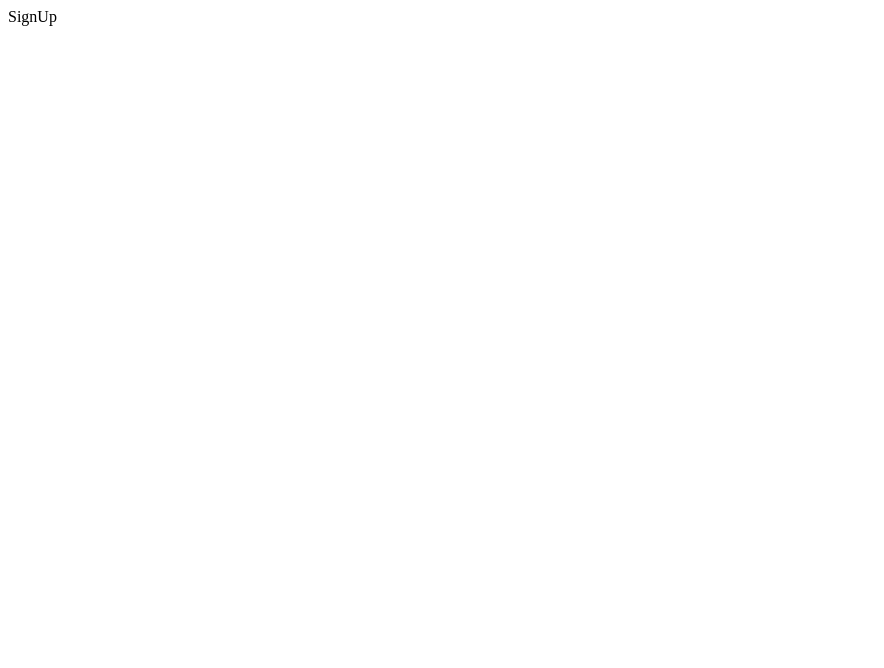
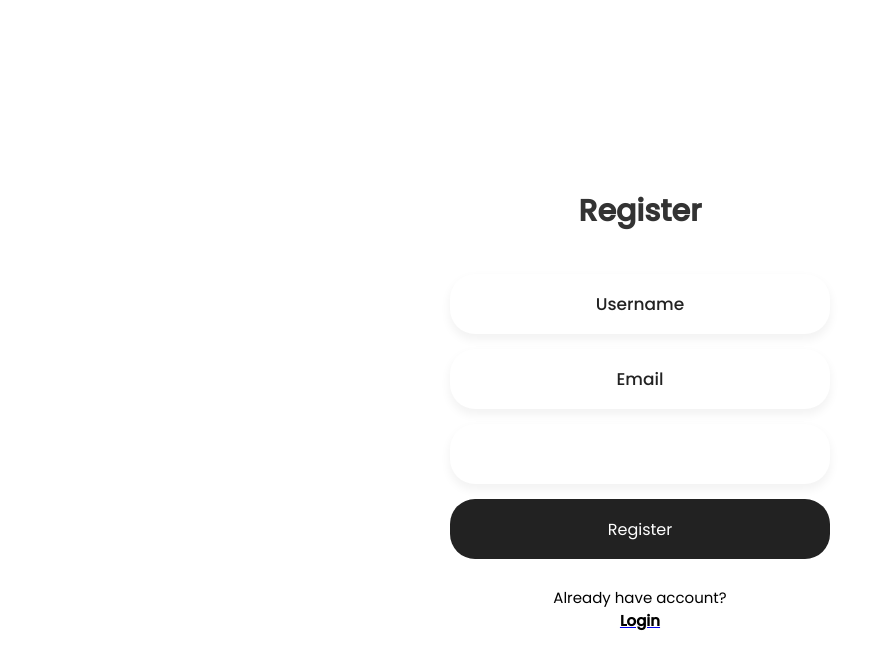
Before and after one commit to russellandrady/hotel_management_system, a React (Vite) app in the folder client/: page /sign-up in a window 1280 px wide. Shown: the top 668 px of the page, without its empty margins (0-884 px from the left). Built offline with nearby package versions, Linux system fonts and the light colour scheme.

Commit message:
front end for sign up is implemented

```diff
--- a/client/src/pages/SignIn.jsx
+++ b/client/src/pages/SignIn.jsx
@@ -1,7 +1,41 @@
-
+import "../styles/style_for_login.css";
+import { Link } from "react-router-dom";
 
 export default function SignIn() {
   return (
-    <div>SignIn</div>
+    <div className="login-box">
+      <div className="login-header">
+        <header>Login</header>
+      </div>
+      <form method="post" action="/login">
+        <div className="input-box">
+          <input
+            type="email"
+            className="input-field"
+            name="email"
+            id="email"
+            placeholder="Email"
+            required
+          />
+        </div>
+        <div className="input-box">
+          <input
+            type="password"
+            className="input-field"
+            name="password"
+            id="password"
+            placeholder="Password"
+            required
+          />
+        </div>
+        <div className="input-submit">
+          <button className="submit-btn" id="submit" type="submit"></button>
+          <label>Sign In</label>
+        </div>
+      </form>
+      <div className="sign-up-link">
+      <p>Don't have account? <Link to={"/sign-up"}><div className="move-link">Sign Up</div></Link></p>
+      </div>
+    </div>
   )
 }
--- a/client/src/pages/SignUp.jsx
+++ b/client/src/pages/SignUp.jsx
@@ -1,7 +1,87 @@
-import React from 'react'
+import { useState } from "react";
+import "../styles/style_for_login.css";
+import { Link } from "react-router-dom";
 
 export default function SignUp() {
+  const [formdata, setFormdata] = useState({});
+  const [error, setError] = useState(false);
+  const [loading, setLoading] = useState(false);
+
+  console.log(formdata);
+
+  const handleChange = (e) => {
+    setFormdata({ ...formdata, [e.target.id]: e.target.value });
+  };
+  const handleSubmit = async (e) => {
+    try {
+      setLoading(true);
+      setError(false);
+      e.preventDefault();
+      const response = await fetch("/api/auth/signup", {
+        method: "POST",
+        headers: {
+          "Content-Type": "application/json",
+        },
+        body: JSON.stringify(formdata),
+      });
+      const data = await response.json();
+      setLoading(false);
+      if (data.success === false) {
+        setError(true);
+        return;
+      }
+      navigate("/login");
+    } catch (error) {
+      setLoading(false);
+      setError(true);
+    }
+  };
   return (
-    <div>SignUp</div>
+    <div className="login-box">
+      <div className="login-header">
+        <header>Register</header>
+      </div>
+      <form method="post" onSubmit={handleSubmit}>
+        <div className="input-box">
+          <input
+            type="text"
+            className="input-field"
+            name="username"
+            id="username"
+            placeholder="Username"
+            onChange={handleChange}
+            required
+          />
+        </div>
+        <div className="input-box">
+          <input
+            type="email"
+            className="input-field"
+            name="email"
+            id="email"
+            placeholder="Email"
+            onChange={handleChange}
+            required
+          />
+        </div>
+        <div className="input-box">
+          <input
+            type="password"
+            className="input-field"
+            name="password"
+            id="password"
+            onChange={handleChange}
+            required
+          />
+        </div>
+        <div className="input-submit">
+          <button className="submit-btn" id="submit" type="submit"></button>
+          <label>Register</label>
+        </div>
+      </form>
+      <div className="sign-up-link">
+        <p>Already have account? <Link to={"/"}><div className="move-link">Login</div></Link></p>
+      </div>
+    </div>
   )
 }
--- /dev/null
+++ b/client/src/styles/style_for_login.css
@@ -0,0 +1,127 @@
+@import url('https://fonts.googleapis.com/css2?family=Poppins:wght@400;500&display=swap');
+*{
+    margin: 0;
+    padding: 0;
+    box-sizing: border-box;
+    font-family: 'Poppins',sans-serif;
+}
+body{
+    display: flex;
+    justify-content: center;
+    align-items: center;
+    min-height: 100vh;
+    background: #ffffff;
+}
+.login-box{
+    display: flex;
+    justify-content: center;
+    flex-direction: column;
+    width: 440px;
+    height: 480px;
+    padding: 30px;
+}
+.login-header{
+    text-align: center;
+    margin: 20px 0 40px 0;
+}
+.login-header header{
+    color: #333;
+    font-size: 30px;
+    font-weight: 600;
+}
+.input-box .input-field{
+    width: 100%;
+    height: 60px;
+    font-size: 17px;
+    padding: 0 25px;
+    margin-bottom: 15px;
+    border-radius: 25px;
+    border: none;
+    box-shadow: 0px 5px 10px 1px rgba(0,0,0, 0.05);
+    outline: none;
+    text-align: center;
+}
+::placeholder{
+    font-weight: 500;
+    color: #222;
+}
+section{
+    display: flex;
+    align-items: center;
+    font-size: 14px;
+    color: #555;
+}
+.move-link{
+    text-decoration: none;
+}
+.move-link:hover{
+    text-decoration: underline;
+}
+section .move-link{
+    color: #555;
+}
+.input-submit{
+    position: relative;
+}
+.submit-btn{
+    width: 100%;
+    height: 60px;
+    background: #222;
+    border: none;
+    border-radius: 25px;
+    cursor: pointer;
+}
+.input-submit label{
+    position: absolute;
+    top: 45%;
+    left: 50%;
+    color: #fff;
+    -webkit-transform: translate(-50%, -50%);
+    -ms-transform: translate(-50%, -50%);
+    transform: translate(-50%, -50%);
+    cursor: pointer;
+}
+.submit-btn:hover{
+    background: #000;
+}
+.sign-up-link{
+    text-align: center;
+    font-size: 15px;
+    margin-top: 20px;
+}
+.sign-up-link .move-link{
+    color: #000;
+    font-weight: 600;
+}
+.flash {
+    padding: 10px;
+    margin-bottom: 10px;
+    border-radius: 5px;
+    text-align: center;
+}
+.flash {
+    position: fixed;
+    top: 8px;
+    left: 50%;
+    transform: translateX(-50%);
+    padding: 10px;
+    width: 300px;
+    text-align: center;
+    border-radius: 10px;
+    z-index: 1000;
+    opacity: 0.7;
+}
+.flash-success {
+    background-color: #84df87;
+    color: white;
+}
+.flash-error {
+    background-color: #eb837c;
+    color: white;
+}
+.flash-close {
+    position: absolute;
+    top: 5px;
+    right: 10px;
+    cursor: pointer;
+}
--- a/client/vite.config.js
+++ b/client/vite.config.js
@@ -4,4 +4,13 @@ import react from '@vitejs/plugin-react-swc'
 // https://vitejs.dev/config/
 export default defineConfig({
   plugins: [react()],
+  server: {
+    proxy: {
+      '/api': {//each time we go /api we gonna use localhost 3000 instead of 5173
+        target: 'http://localhost:3000',
+        secure: false,
+      }
+
+    },
+  },
 })
```
